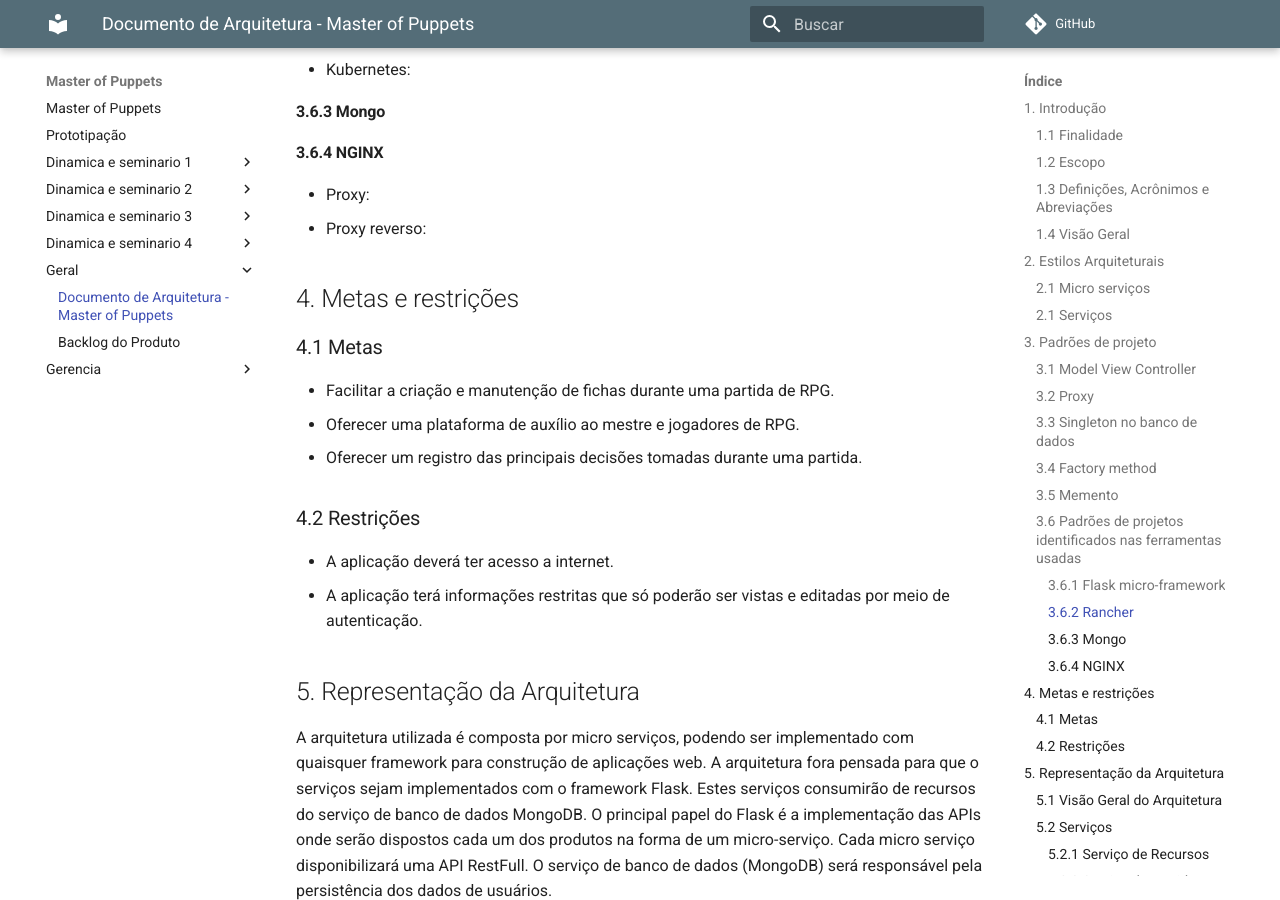
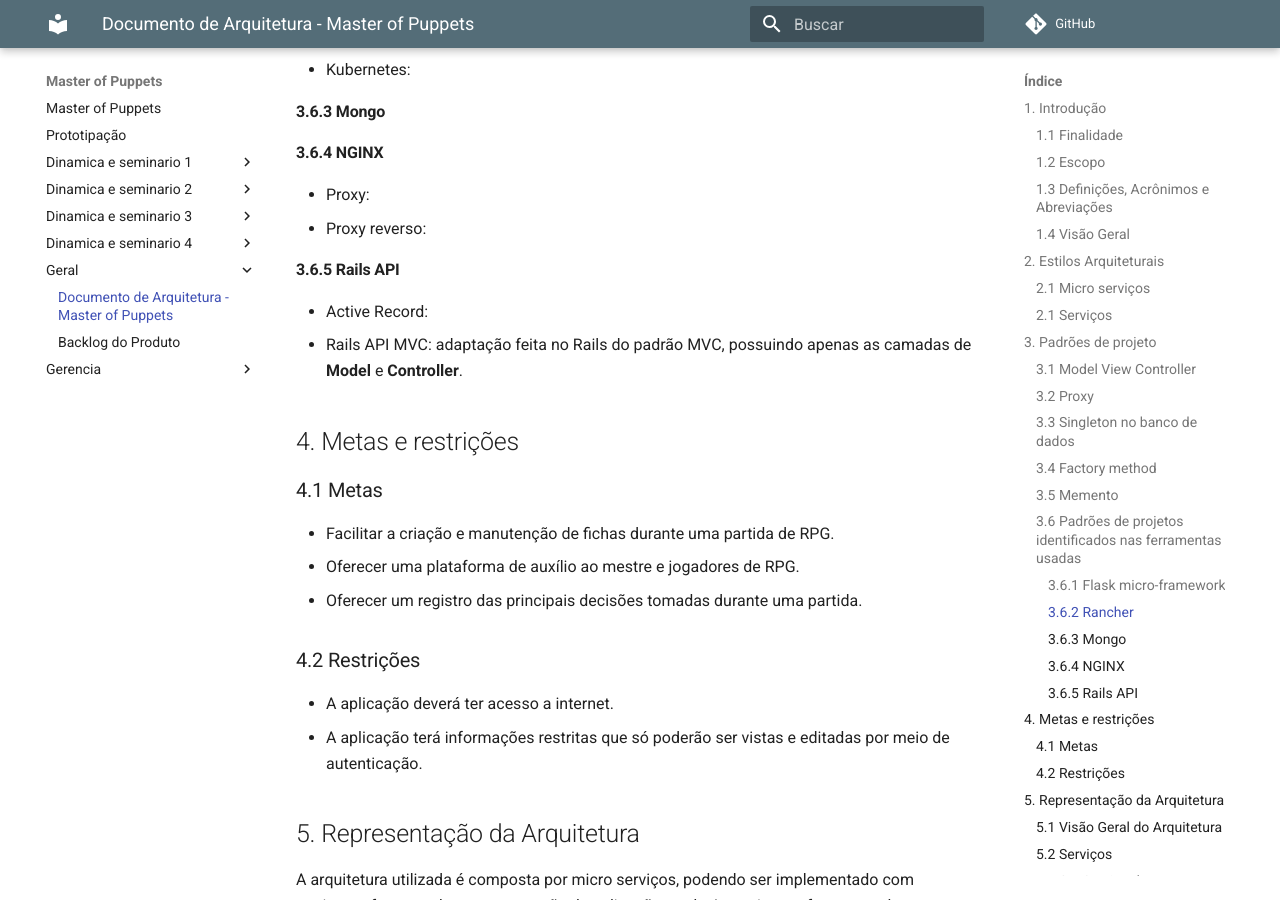
Before and after one commit to desenho-de-software-2019-02/Documentation, an MkDocs documentation site: the page built from docs/geral/arquitetura.md, in a window 1280 px wide and 900 px high, scrolled down 2836 px. Built offline with MkDocs 1.6.1 and Material for MkDocs 9.7.7, drawn with Linux system fonts in a browser that asks for light colours; comment, search, counter and statistics services are not loaded.

```diff
--- a/docs/geral/arquitetura.md
+++ b/docs/geral/arquitetura.md
@@ -90,6 +90,12 @@
 - Proxy:
 - Proxy reverso:
 
+#### 3.6.5 Rails API
+
+- Active Record:
+- Rails API MVC: adaptação feita no Rails do padrão MVC, possuindo apenas as camadas
+de __Model__ e __Controller__.
+
 
 
 ## 4. Metas e restrições
```
Also changed, not shown: docs/img/diagramas_de_classe/implantacao_v1.png (added), 1 other file.
